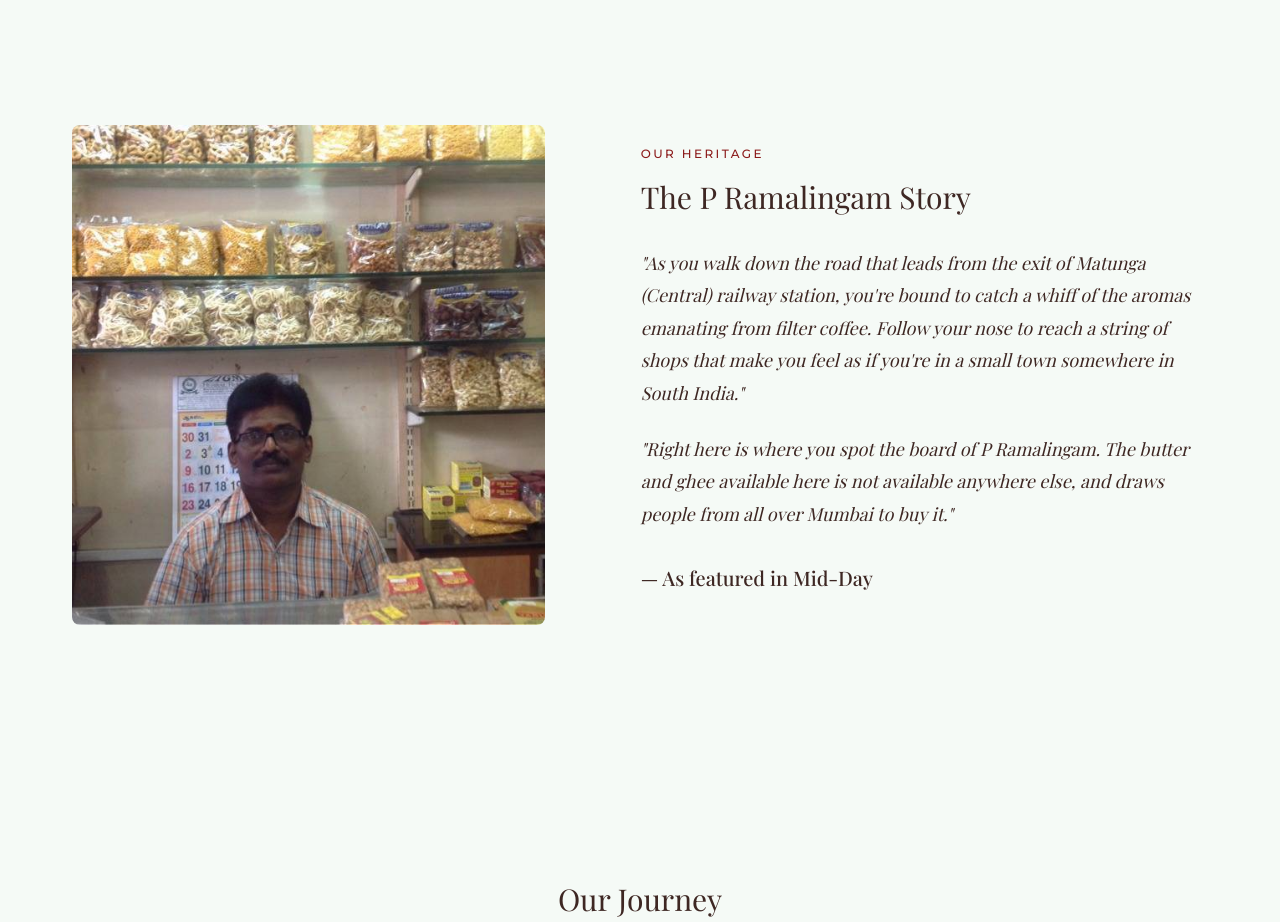
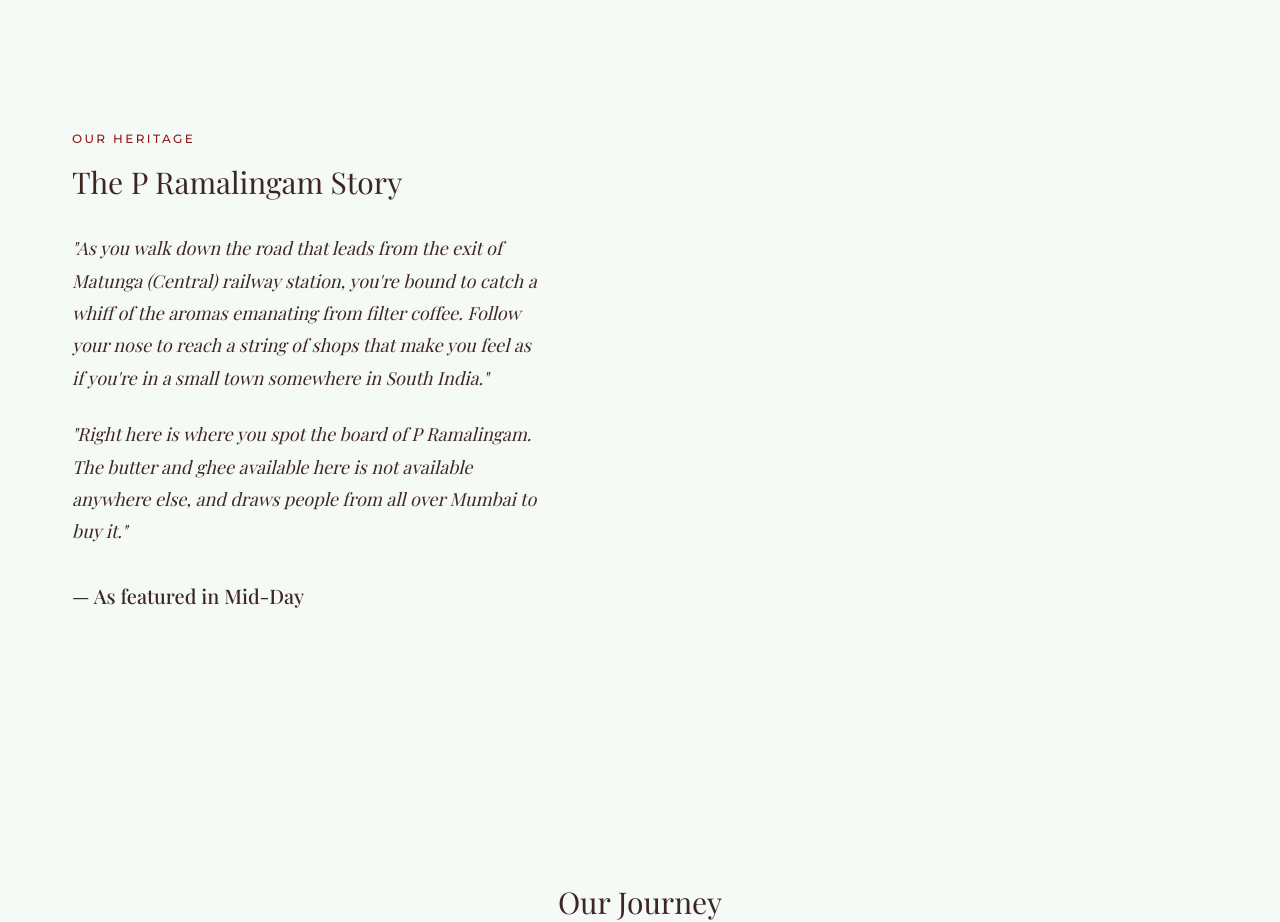
Before and after one commit to sadique-xo/P-Ramalingam, a React (Vite) app: page /our-story in a window 1280 px wide. Shown: the part 1820-2742 px from the top of the page. Built offline with nearby package versions, Linux system fonts and the light colour scheme; a web font is replaced by a local one.

Commit message:
remove about image.

```diff
--- a/src/pages/OurStoryPage.jsx
+++ b/src/pages/OurStoryPage.jsx
@@ -3,8 +3,6 @@
 // Hero image for Our Story page
 const storyHeroImage = 'https://images.jdmagicbox.com/v2/comp/mumbai/n4/022pxx22.xx22.000129059138.a6n4/catalogue/p-ramalingam-mumbai-2pr3j.jpg'
 
-// Placeholder images
-const founderImage = '/images/about.jpg'
 
 function OurStoryPage() {
     return (
@@ -102,9 +100,6 @@
             <section className="story-founder section">
                 <div className="container">
                     <div className="founder-grid">
-                        <div className="founder-image">
-                            <img src={founderImage} alt="P Ramalingam Store" />
-                        </div>
                         <div className="founder-content">
                             <span className="founder-label">Our Heritage</span>
                             <h2 className="founder-title">The P Ramalingam Story</h2>
```
